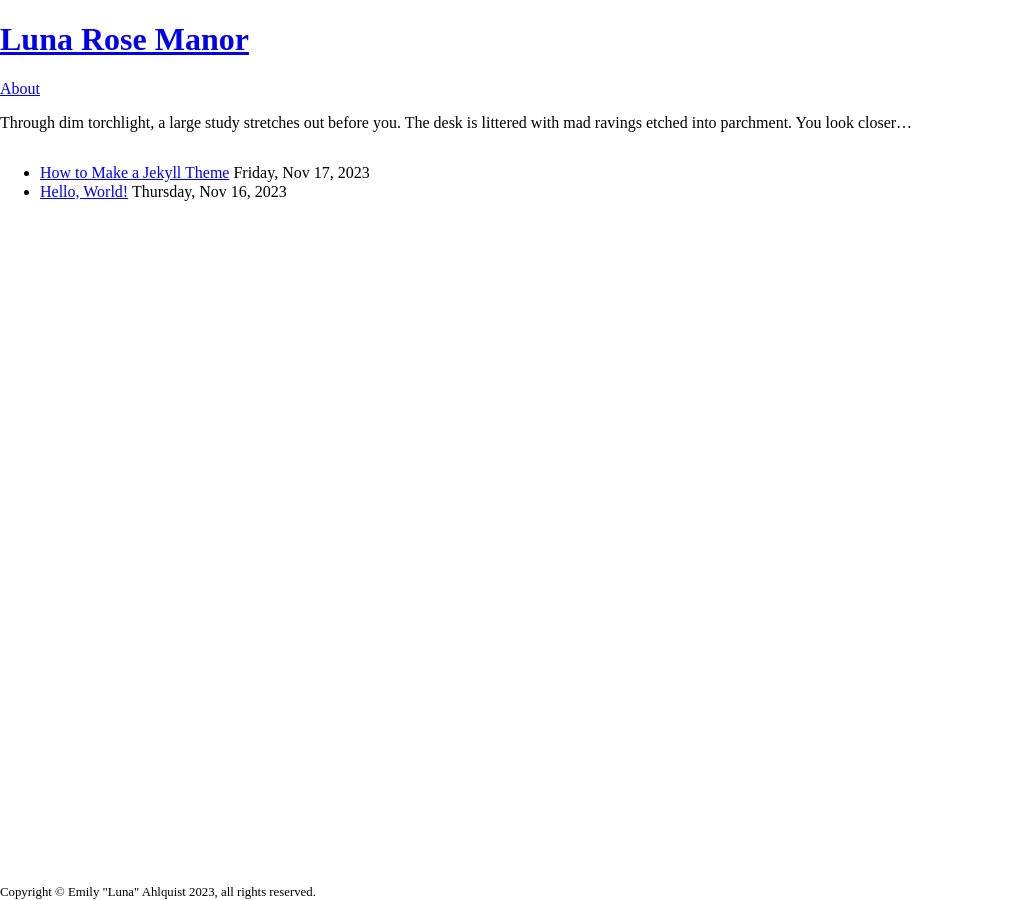
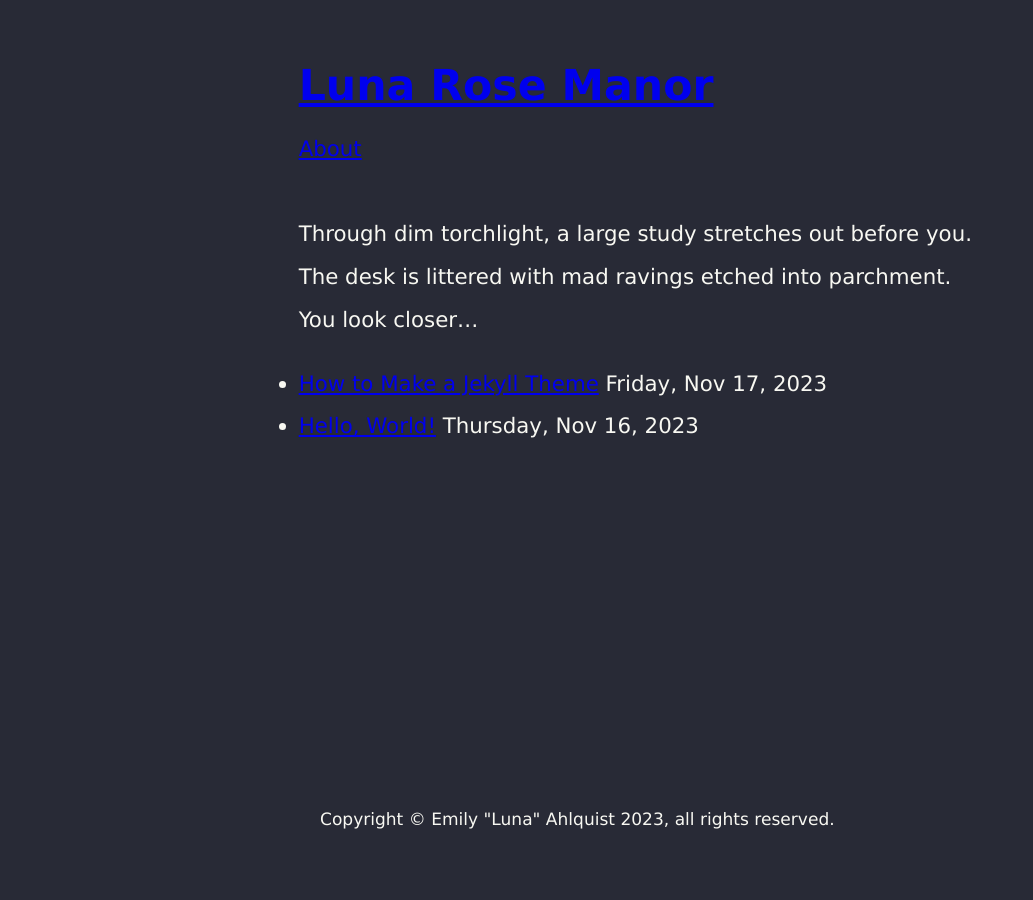
Before and after one commit to LunaRoseManor/lunarosemanor.github.io, a Jekyll site: the page built from index.md, in a window 1280 px wide. Shown: the whole page, without its empty margins (0-1033 px from the left). Built offline with Jekyll 4.4.1, drawn with Linux system fonts in a browser that asks for light colours.

Commit message:
Finally get the content centered

```diff
--- a/_sass/layout.sass
+++ b/_sass/layout.sass
@@ -1,10 +1,45 @@
 // Defines the overall layout of the site. Includes things like the default
 // width and height of elements, whilst also making the footer stick to the
 // bottom of the page for better use of whitespace.
-$spacing-unit: 1em
+//
+// Source: https://developer.mozilla.org/en-US/docs/Web/CSS/Layout_cookbook/Sticky_footers#the_recipe
+$spacing-unit: 1em // The average distance elements should be spaced from each other
+$content-width: 36em // How wide the content should be
+$line-height: $spacing-unit * 2
 
-/* Sticky Footer */
-// Source:
+// Reset the whitespace on elements so it can be set manually
+body, h1, h2, h3, h4, h5, h6,
+p, blockquote, pre, hr,
+dl, dd, ol, ul, figure
+    margin: 0
+    margin-bottom: $spacing-unit // Maintain vertical rhythm
+    padding: 0
+
+// Weird fix I have to include for normalize.css for some reason
+h1
+    margin: 0 !important
+
+// Establish basic styling rules
+body
+    font: $font-size-base $font-stack-content
+    line-height: $font-line-height
+    color: $color-foreground
+    background-color: $color-background
+    display: flex
+    min-height: 100vh
+    flex-direction: column
+    overflow-wrap: break-word
+    align-items: center
+
+/* Code formatting */
+pre
+    padding: $spacing-unit
+
+pre, code
+    overflow-x: auto
+
+// Forces a sticky footer whilst also providing more utility
+//
 html, body
     box-sizing: border-box
     height: 100%
@@ -14,12 +49,15 @@ html, body
 .wrapper
     box-sizing: border-box
     min-height: 100%
+    max-width: $content-width
     display: flex
     flex-direction: column
+    padding: $spacing-unit
 
 .page-header, .page-footer
     flex-grow: 0
     flex-shrink: 0
+    padding: $spacing-unit
 
 .page-body
     flex-grow: 1
```
